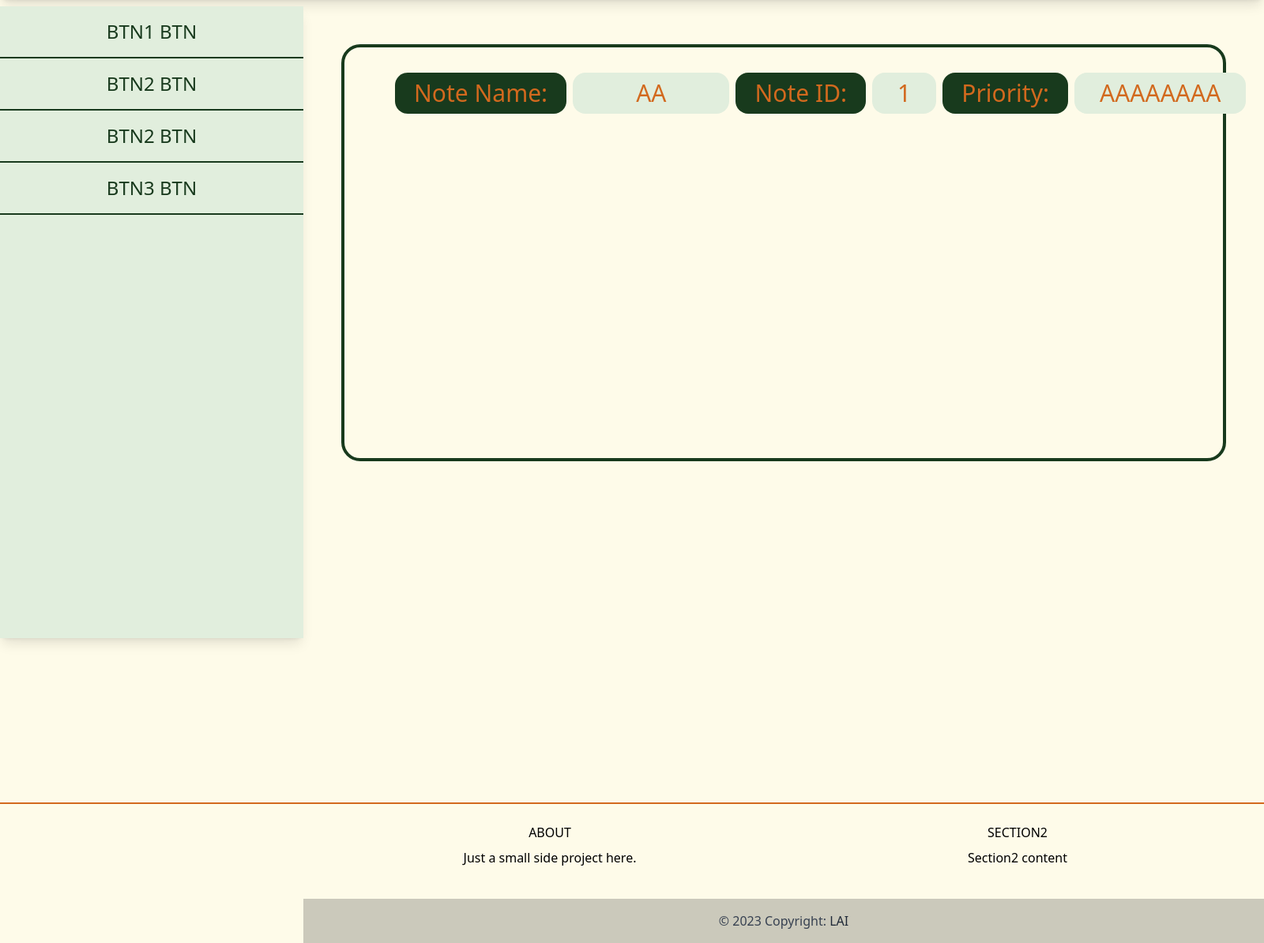
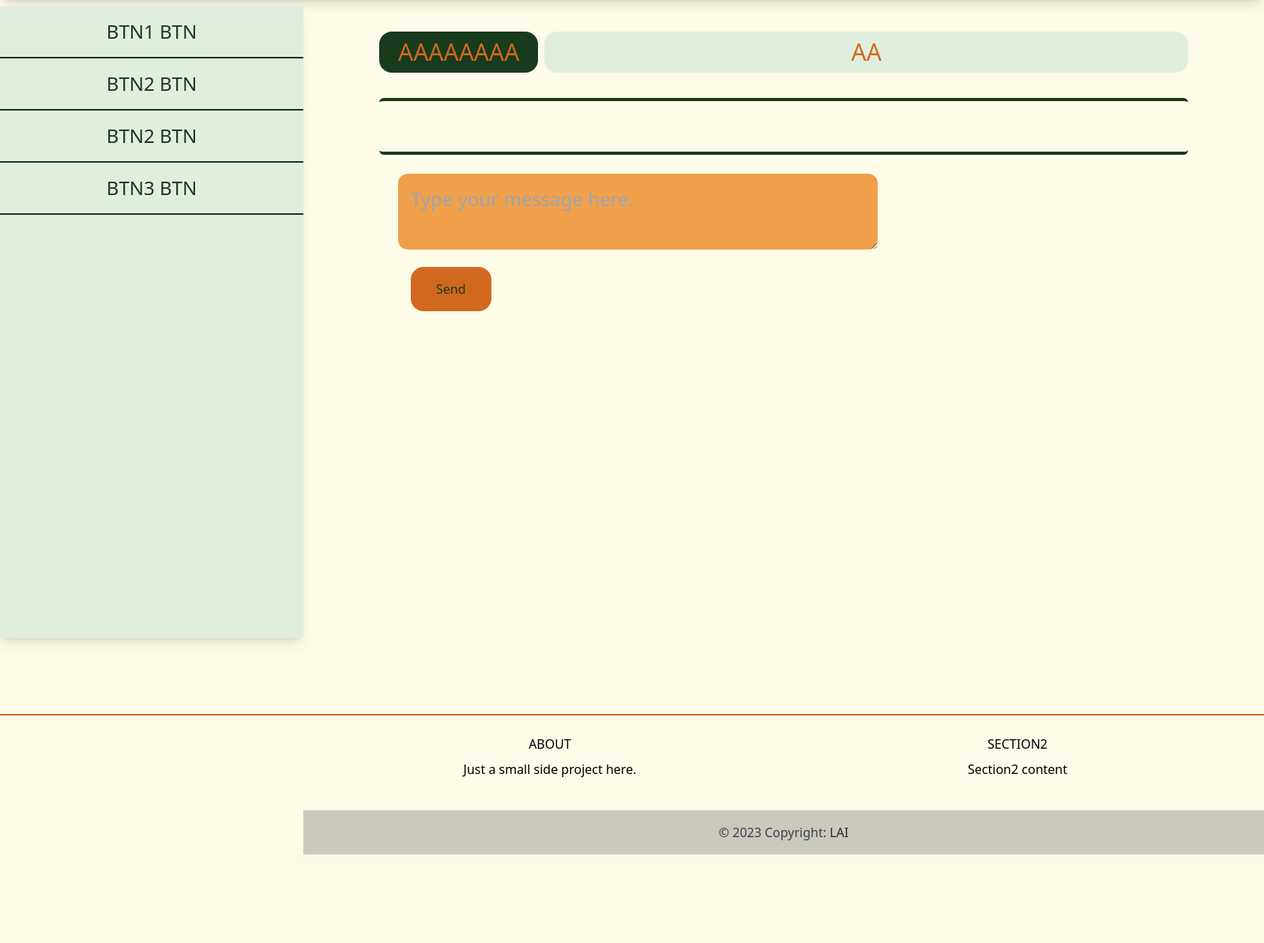
Before and after one commit to laichilam/Tono, a Django app: page /room/1/ in a window 1600 px wide. Shown: the part 88-1282 px from the top of the page at 79% size. After the commit the page ends 1170 px from the top, so only its background shows below. Run offline with Django 4.2, Linux system fonts and the light colour scheme; a user stored in the database is signed in; data comes from the database, SQL or seed files in the repository; style sheets or scripts are compiled from the project's sources.

Commit message:
Module updated 2/2

```diff
--- a/core/templates/core/base.html
+++ b/core/templates/core/base.html
@@ -9,7 +9,7 @@
         <title>{% block title %}{% endblock %}</title>
     </head>
 
-    <body class="bg-alu-main">
+    <body class="bg-alu-main h-full min-h-full">
       <div id="chromeFix"></div>
       <!-- This is the topside navbar -->
       <nav class="w-full flex flex-wrap justify-between fixed">
@@ -50,7 +50,7 @@
         </div>
 
         <div class="flex flex-col bg-alu-main w-full h-full">
-      <div class="pl-96 mt-24 h-screen pb-24">
+      <div class="pl-96 mt-24 h-screen mb-24">
 
         {% if messages %}
         {%for mes in messages%}
@@ -65,7 +65,7 @@
       </div>
 
       <!-- This is the footer element -->
-      <footer class="text-center bg-alu-main border-t-2 border-t-alu-red pl-96 mt-52">
+      <footer class="text-center bg-alu-main border-t-2 border-t-alu-red pl-96">
         <div class="container p-6 text-gray-80 ">
 
           <!-- Seperate the footer into two sections -->
--- a/room/forms.py
+++ b/room/forms.py
@@ -4,10 +4,13 @@ from .models import room, roommessage
 class roommessageform(forms.ModelForm):
     class Meta:
         model = roommessage
+        labels = {'content':'',}
         fields = ('content',)
         widgets = {
             'content': forms.Textarea(attrs={
-                'class':'w-full py-4 px-8 rounded-xl border'
+                'rows':2,
+                'class':'text-2xl bg-alu-three rounded-xl border px-4 py-4',
+                'placeholder':"Type your message here.",
             })
         }
 
--- a/room/models.py
+++ b/room/models.py
@@ -8,7 +8,8 @@ class room(models.Model):
     modified_at = models.DateTimeField(auto_now_add=True)
     created_by = models.ForeignKey(User, related_name='roomowner', on_delete=models.CASCADE)
     members = models.ManyToManyField(User, related_name='room')
-
+    def __str__(self):
+        return(self.code)
     class Meta:
         ordering = ('modified_at',)
 
--- a/room/templates/room/roomdetail.html
+++ b/room/templates/room/roomdetail.html
@@ -4,24 +4,45 @@
 
 
 {%block content%}
-<div class="px-12 pb-32 pt-12 h-full w-full">
-    <div class="flex flex-col gap-8 bg-alu-main h-full w-full border-alu-btn px-16 py-8 border-4 rounded-3xl">
-        <!--group first three attribute cards-->
-        <div class="grid grid-flow-col w-1/2 gap-2">
+<div class="pl-24 pr-24 w-full">
+
+    <div class="w-full py-8">
+        <div class="flex gap-2 items-center text-center">
+            <p class="text-alu-red text-3xl text-bold text-alu-neutral bg-alu-btn rounded-2xl py-2 px-6 h-fit">{{room.code}} </p>
+            <p class="text-alu-red text-3xl text-bold text-alu-neutral bg-alu-netural rounded-2xl py-2 px-8 w-full overflow-clip">{{room.name}}</p>
+        </div>
+    </div>
+    <!--REFERENCE:https://stackoverflow.com/questions/66416614/how-to-create-scrollable-element-in-tailwind-without-a-scrollbar-->
+    <div class="flex flex-col gap-8 bg-alu-main max-h-50s w-full border-alu-btn px-16 py-8 border-t-4 border-b-4 rounded-md overflow-scroll [&::-webkit-scrollbar]:hidden [-ms-overflow-style:'none'] [scrollbar-width:'none'] ">
+                <!--Messages Here-->
+        {%for mes in room_messages%}
             <div class="flex gap-2 items-center text-center">
-                <p class="text-alu-red text-3xl text-bold text-alu-neutral bg-alu-btn rounded-2xl whitespace-nowrap py-2 px-6">Note Name: </p>
-                <p class="text-alu-red text-3xl text-bold text-alu-neutral bg-alu-netural rounded-2xl py-2 px-20 whitespace-nowrap w-full">{{room.name}}</p>
+                <p class="text-alu-red text-3xl text-bold text-alu-neutral bg-alu-three rounded-2xl py-2 px-6 h-fit">{{mes.created_by}}:</p>
+                <p class="text-alu-red text-3xl text-bold text-alu-neutral bg-alu-netural rounded-2xl py-2 px-8 overflow-clip">{{mes.content}}</p>
             </div>
-            <div class="flex gap-2 items-center text-center">
-                <p class="text-alu-red text-3xl text-bold text-alu-neutral bg-alu-btn rounded-2xl whitespace-nowrap py-2 px-6">Note ID: </p>
-                <p class="text-alu-red text-3xl text-bold text-alu-neutral bg-alu-netural rounded-2xl py-2 px-8 w-full">{{room.id}}</p>
+        {%endfor%}
+    </div>
+<!--Form Here-->
+    <div class="py-6 px-6 items-center">
+        <form name="roommesform" method="POST" action=".">
+            {% csrf_token %}
+            <div class="flex items-center text-center space-y-4 w-full">
+            {{ form.as_p}}
             </div>
-            <div class="flex gap-2 items-center text-center">
-                <p class="text-alu-red text-3xl text-bold text-alu-neutral bg-alu-btn rounded-2xl whitespace-nowrap py-2 px-6">Priority: </p>
-                <p class="text-alu-red text-3xl text-bold text-alu-neutral bg-alu-netural rounded-2xl py-2 px-8 w-full">{{room.code}}</p>
+
+            {% if form.errors or form.non_field_errors %}
+            <div class="mb-3 p-6 bg-red-100 rounded-xl">
+                {% for field in form %}
+                    {{ field.errors }}
+                {% endfor %}
+
+                {{ form.non_field_errors }}
             </div>
-        </div>
-</div>
+            {% endif %}
+
+            <button type="submit" name="roommespost" class="mx-4 mt-4 mb-32 px-8 py-4 bg-alu-red text-alu-btn rounded-2xl" >Send</button>
+        </form>
+    </div>
 
 </div>
 {%endblock%}
--- a/room/views.py
+++ b/room/views.py
@@ -35,7 +35,38 @@ def all_room(request):
 
 def roomdetail(request, pk):
     r = get_object_or_404(room, members__in = [request.user.id], pk=pk)
+    messages = roommessage.objects.filter(room = r).order_by('created_at')
+
+    if request.method =='POST':
+        form = roommessageform(request.POST)
+        if form.is_valid():
+            mes = form.save(commit=False)
+            mes.room = r
+            mes.created_by = request.user
+            mes.save()
+            return redirect('roomdetail', pk=pk)
+    else:
+        form = roommessageform()
 
     return render(request,'room/roomdetail.html',{
-        'room':r
+        'room' : r,
+        'form' : form,
+        'room_messages' : messages,
     })
+
+def newmes(request, pk):
+    if request.method =='POST':
+        form = roommessageform(request.POST)
+        if form.is_valid():
+            mes = form.save(commit=False)
+            mes.room = room.objects.filter(pk=pk)
+            mes.created_by = request.user
+            mes.save()
+            return redirect('.')
+    else:
+        form = roommessageform()
+
+    return render(request,'room/roomdetail.html',{
+        'form': form,
+        'rid': pk,
+    })
```
Also changed, not shown: room/templates/room/roomlist.html (+5 -4 lines).
